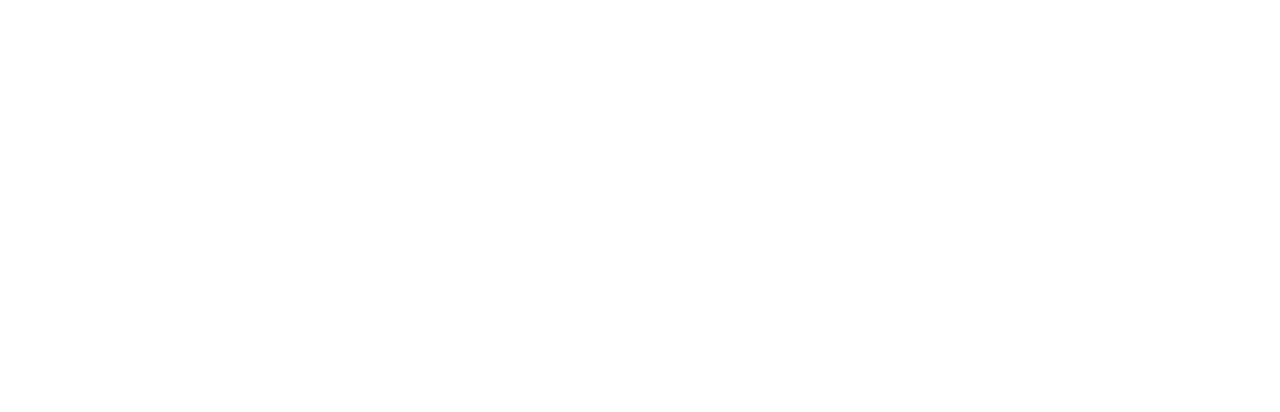
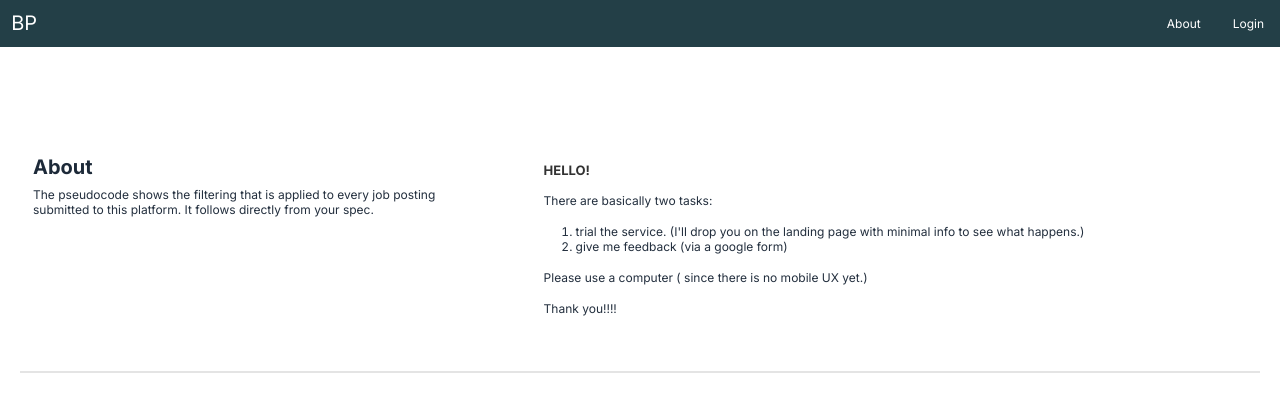
Before and after one commit to tammer/bootstrap-practice, a React (Create React App) app: page /about in a window 1280 px wide. Before the commit this address had no page. Shown: the top 412 px of the page. Built offline with nearby package versions, Linux system fonts and the light colour scheme.

Commit message:
initial work for about page

```diff
--- a/src/App.js
+++ b/src/App.js
@@ -46,7 +46,7 @@
             {/* <Nav.Link href="/skills">My Skillset</Nav.Link> */}
             {/* <Nav.Link href="/opps">My Opportunities</Nav.Link> */}
           </Nav>
-          {/* <Nav.Link href="/l">About</Nav.Link> */}
+          <Nav.Link href="/about">About</Nav.Link>
           {localStorage.getItem("token") ? (
             <NavDropdown title={userName} id="basic-nav-dropdown">
               {/* <NavDropdown.Divider /> */}
--- a/src/index.js
+++ b/src/index.js
@@ -20,7 +20,7 @@
 import Landing from "./pages/landing";
 import Home from "./pages/home";
 import Opps from "./pages/opps";
-import Concept from "./pages/concept";
+import About from "./pages/about";
 
 const root = ReactDOM.createRoot(document.getElementById("root"));
 root.render(
@@ -28,8 +28,8 @@
     <BrowserRouter>
       <Routes>
         <Route path="sandbox" element={<Sandbox />} />
-        <Route path="test-home" element={<Concept />} />
         <Route path="/" element={<App />}>
+          <Route path="about" element={<About />} />
           <Route path="" element={<Landing />} />
           <Route path="home" element={<Home />} />
           <Route path="requirements" element={<Requirements />} />
--- /dev/null
+++ b/src/pages/about.jsx
@@ -0,0 +1,45 @@
+import ReactMarkdown from "react-markdown";
+
+const About = () => {
+  return (
+    <>
+      <div className="main-container">
+        <div className="right-panel">
+          <div className="left-subpanel">
+            <h1>About</h1>
+            <p>
+              The pseudocode shows the filtering that is applied to every job
+              posting submitted to this platform. It follows directly from your
+              spec.
+            </p>
+          </div>
+          <div className="right-subpanel">
+            <div className="attribute-section">
+              <div className="two-columns">
+                <div>
+                  <ReactMarkdown>{`# Hello!
+
+There are basically two tasks:
+
+1) trial the service. (I'll drop you on the landing page with minimal info to see what happens.)
+2) give me feedback (via a google form)
+
+
+
+Please use a computer ( since there is no mobile UX yet.)
+
+Thank you!!!!
+
+
+        `}</ReactMarkdown>
+                </div>
+              </div>
+            </div>
+          </div>
+        </div>
+      </div>
+    </>
+  );
+};
+
+export default About;
```
